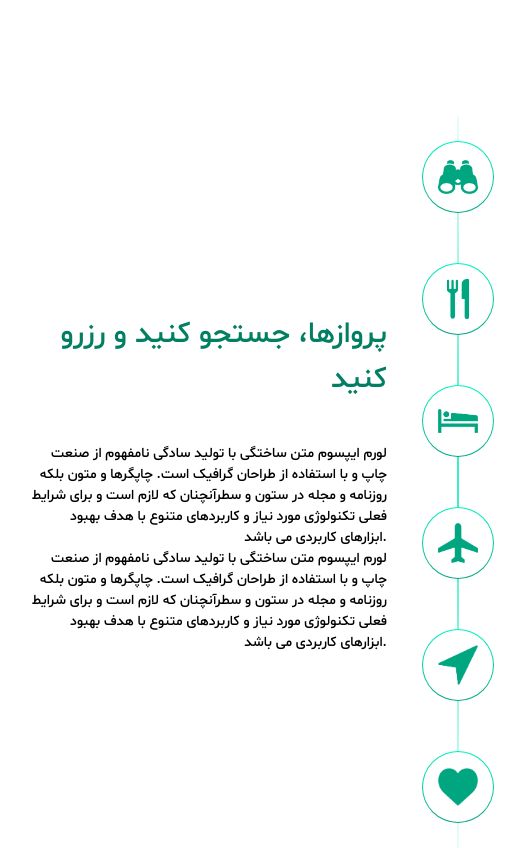
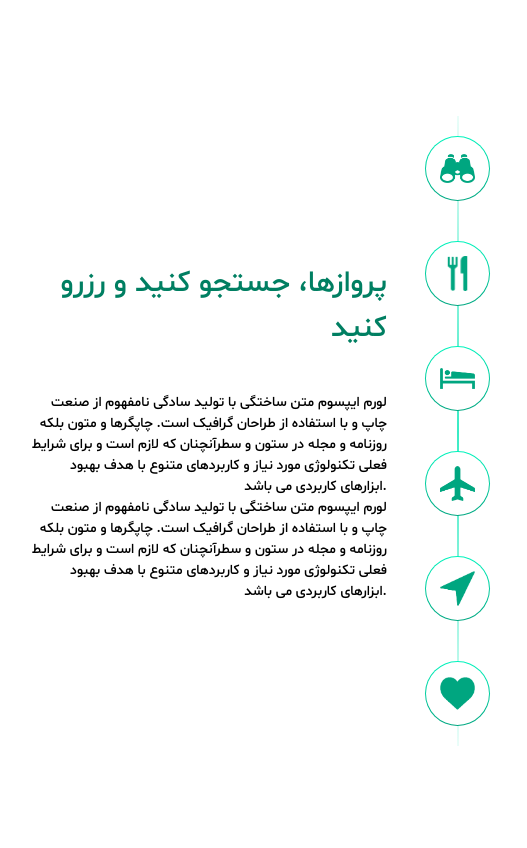
Before and after one commit to mohamadrezaDakhili/JustRo, a plain HTML site: page views/index.html in a window 1280 px wide. Shown: the part 900-1748 px from the top of the page, 182-709 px from the left. After the commit the page ends 1646 px from the top, so only its background shows below. Drawn offline with nearby package versions, Linux system fonts and the light colour scheme.

Commit message:
fix buttons in section app

```diff
--- a/sass/components/_buttons.scss
+++ b/sass/components/_buttons.scss
@@ -5,16 +5,16 @@
   font-family: "shabnam-medium";
 }
 .circle-button {
-  margin: 25px 0;
-  width: 72px;
-  height: 72px;
+  margin: 20px 0;
+  width: 65px;
+  height: 65px;
   padding: 1px;
   border-radius: 50%;
   background-image: linear-gradient(to top, #00a680, #00f4bd);
 }
 .inside-circle {
-  width: 70px;
-  height: 70px;
+  width: 63px;
+  height: 63px;
   border-radius: 50%;
   background-color: white;
 }
--- a/sass/layout/_app.scss
+++ b/sass/layout/_app.scss
@@ -4,6 +4,7 @@
   position: relative;
   width: 353px;
 }
+
 #img-phone {
   position: absolute;
   top: 55px;
@@ -36,3 +37,6 @@
     1;
   height: 100%;
 }
+.icon-app {
+  width: 35px;
+}
--- a/views/index.html
+++ b/views/index.html
@@ -167,37 +167,37 @@
                 <!-- button didani -->
                 <div class=" row justify-content-center circle-button">
                     <div class="inside-circle d-flex justify-content-center align-items-center">
-                        <img class="icon-app" src="../public/images/013_icon_didani.png" alt="didani" width="40px">
+                        <img class="icon-app" src="../public/images/013_icon_didani.png" alt="didani">
                     </div>
                 </div>
                 <!-- button resturant -->
                 <div class="row justify-content-center circle-button">
                     <div class="inside-circle d-flex justify-content-center align-items-center">
-                        <img class="icon-app" src="../public/images/014_icon_restaurant.png" alt="didani" width="40px">
+                        <img class="icon-app" src="../public/images/014_icon_restaurant.png" alt="didani">
                     </div>
                 </div>
                 <!-- button hotel -->
                 <div class="row justify-content-center circle-button">
                     <div class="inside-circle d-flex justify-content-center align-items-center">
-                        <img class="icon-app" src="../public/images/015_icon_hotel.png" alt="didani" width="40px">
+                        <img class="icon-app" src="../public/images/015_icon_hotel.png" alt="didani">
                     </div>
                 </div>
                 <!-- button fly -->
                 <div class="row justify-content-center circle-button">
                     <div class="inside-circle d-flex justify-content-center align-items-center">
-                        <img class="icon-app" src="../public/images/016_icon_fly.png" alt="didani" width="40px">
+                        <img class="icon-app" src="../public/images/016_icon_fly.png" alt="didani">
                     </div>
                 </div>
                 <!-- button nearme -->
                 <div class="row justify-content-center circle-button">
                     <div class="inside-circle d-flex justify-content-center align-items-center">
-                        <img class="icon-app" src="../public/images/017_icon_nearme.png" alt="didani" width="40px">
+                        <img class="icon-app" src="../public/images/017_icon_nearme.png" alt="didani">
                     </div>
                 </div>
                 <!-- button favorites -->
                 <div class="row justify-content-center circle-button">
                     <div class="inside-circle d-flex justify-content-center align-items-center">
-                        <img class="icon-app" src="../public/images/018_icon_favorites.png" alt="didani" width="40px">
+                        <img class="icon-app" src="../public/images/018_icon_favorites.png" alt="didani">
                     </div>
                 </div>
 
```
Also changed, not shown: public/stylesheet/main.css, 1 other file.
